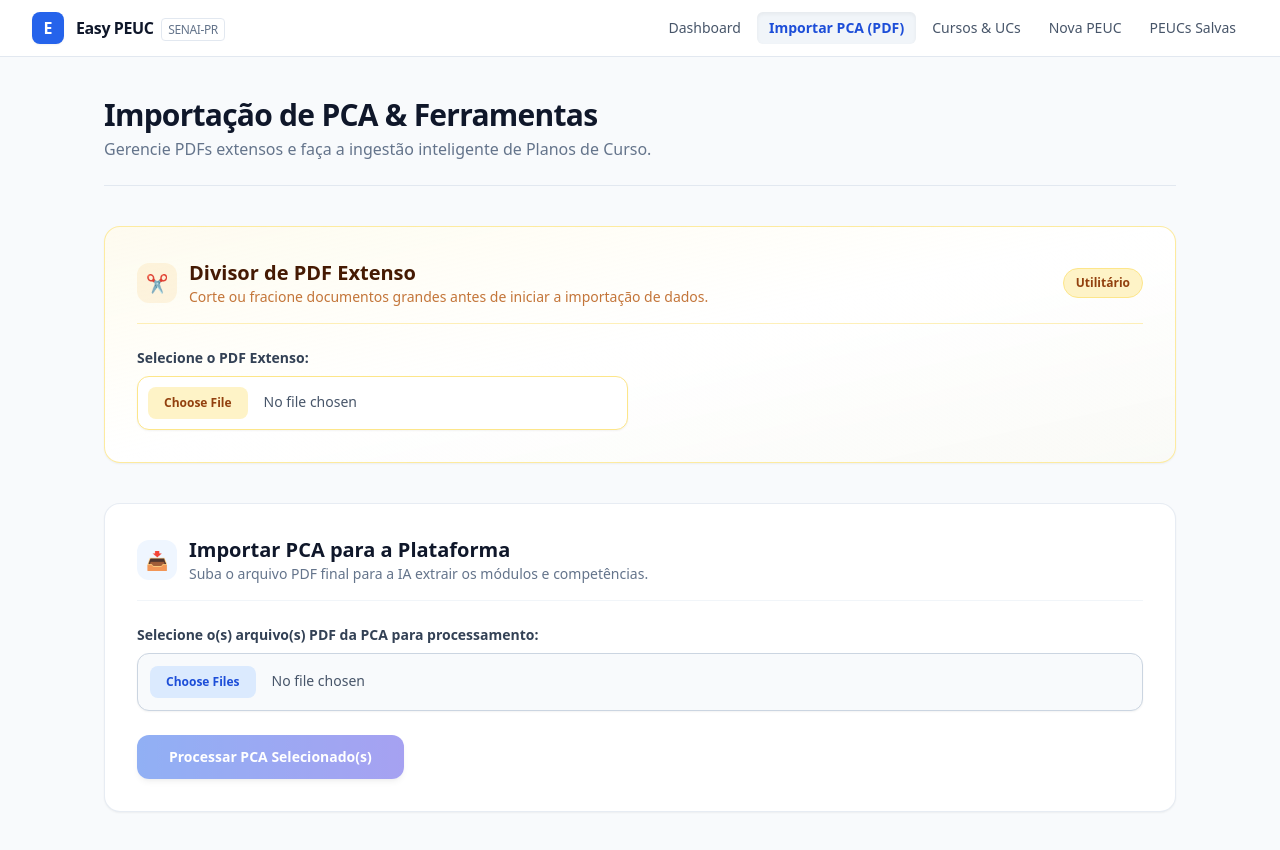
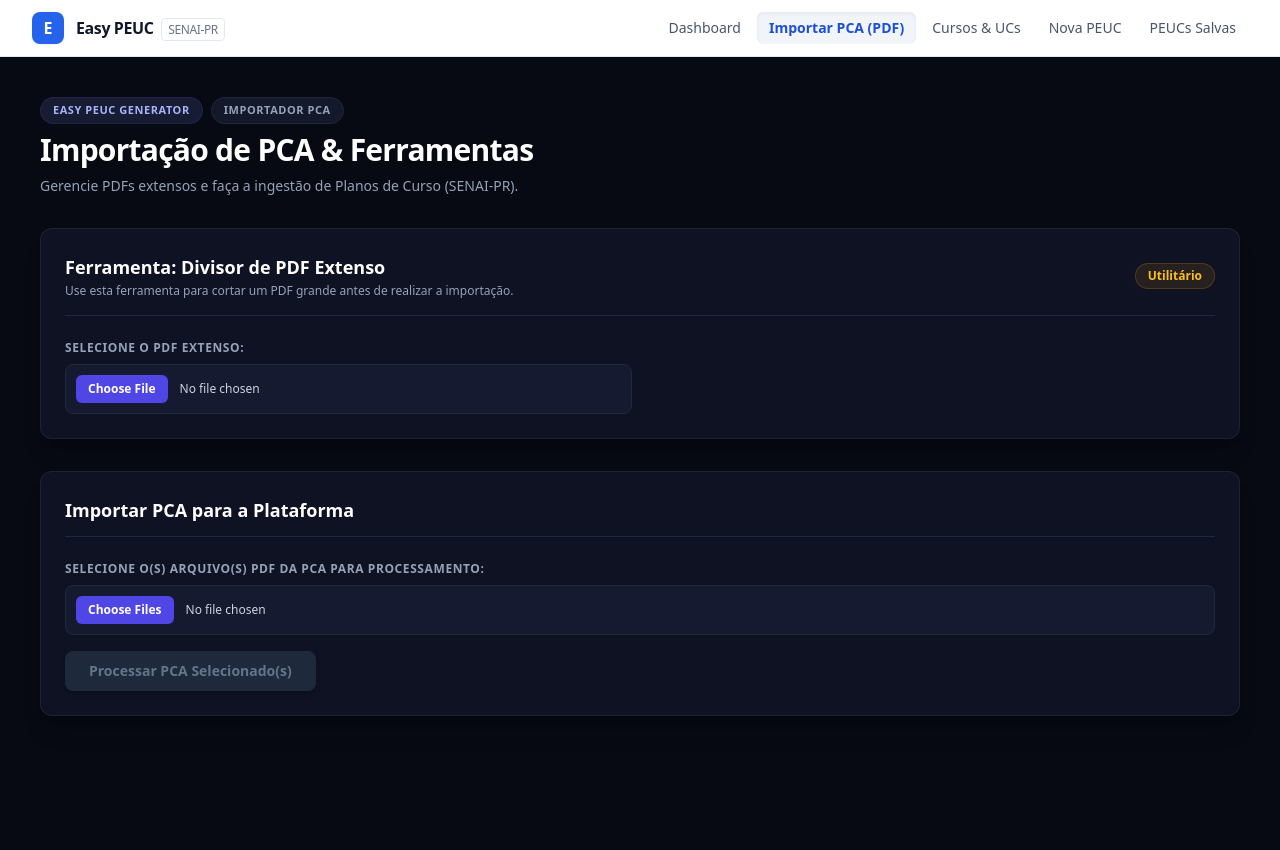
Before and after one commit to Willkmass/Easy-PEUC-Generator, a Next.js app: page /importar-pca in a window 1280 px wide. Shown: the top 850 px of the page. Built offline with nearby package versions, Linux system fonts and the light colour scheme.

Commit message:
Update page.jsx

```diff
--- a/app/importar-pca/page.jsx
+++ b/app/importar-pca/page.jsx
@@ -153,91 +153,91 @@ export default function ImportarPCAPage() {
   };
 
   return (
-    <div className="max-w-6xl mx-auto p-6 md:p-10 space-y-10">
+    <div className="min-h-screen bg-[#070913] text-slate-100 p-6 md:p-10 space-y-8">
       {/* Header Principal */}
-      <div className="flex flex-col md:flex-row md:items-center justify-between gap-4 border-b border-slate-200 pb-6">
-        <div>
-          <h1 className="text-3xl font-extrabold text-slate-900 tracking-tight">
+      <div className="space-y-2">
+        <div className="flex gap-2 mb-2">
+          <span className="text-[11px] font-bold tracking-wider uppercase bg-[#181c33] text-indigo-300 px-3 py-1 rounded-full border border-indigo-900/40">
+            EASY PEUC GENERATOR
+          </span>
+          <span className="text-[11px] font-bold tracking-wider uppercase bg-[#14182b] text-slate-400 px-3 py-1 rounded-full border border-slate-800">
+            Importador PCA
+          </span>
+        </div>
+        <h1 className="text-3xl font-black text-white tracking-tight">
           Importação de PCA & Ferramentas
         </h1>
-          <p className="text-base text-slate-500 mt-1">
-            Gerencie PDFs extensos e faça a ingestão inteligente de Planos de Curso.
+        <p className="text-sm text-slate-400">
+          Gerencie PDFs extensos e faça a ingestão de Planos de Curso (SENAI-PR).
         </p>
-        </div>
       </div>
 
       {/* FERRAMENTA DE DIVISÃO DE PDF */}
-      <div className="bg-gradient-to-br from-amber-50/80 via-white to-amber-50/30 border border-amber-200/80 rounded-2xl shadow-sm overflow-hidden transition-all">
-        <div className="p-6 md:p-8 space-y-6">
-          <div className="flex items-center justify-between border-b border-amber-200/60 pb-4">
-            <div className="flex items-center gap-3">
-              <div className="w-10 h-10 rounded-xl bg-amber-500/10 text-amber-700 flex items-center justify-center font-bold text-lg">
-                ✂️
-              </div>
+      <div className="bg-[#0f1222] border border-slate-800/80 rounded-xl p-6 space-y-6 shadow-xl">
+        <div className="flex items-center justify-between border-b border-slate-800 pb-4">
           <div>
-                <h2 className="text-xl font-bold text-amber-950">Divisor de PDF Extenso</h2>
-                <p className="text-sm text-amber-700/80">
-                  Corte ou fracione documentos grandes antes de iniciar a importação de dados.
+            <h2 className="text-lg font-bold text-white">Ferramenta: Divisor de PDF Extenso</h2>
+            <p className="text-xs text-slate-400 mt-0.5">
+              Use esta ferramenta para cortar um PDF grande antes de realizar a importação.
             </p>
           </div>
-            </div>
-            <span className="text-xs font-semibold bg-amber-100 text-amber-800 px-3 py-1.5 rounded-full border border-amber-200">
+          <span className="text-xs font-semibold bg-amber-500/10 text-amber-400 border border-amber-500/20 px-3 py-1 rounded-full">
             Utilitário
           </span>
         </div>
 
-          <div className="grid grid-cols-1 md:grid-cols-2 gap-6 items-start">
+        <div className="grid grid-cols-1 md:grid-cols-2 gap-4">
           <div>
-              <label className="block text-sm font-semibold text-slate-700 mb-2">
+            <label className="block text-xs font-semibold uppercase tracking-wider text-slate-400 mb-2">
               Selecione o PDF Extenso:
             </label>
             <input
               type="file"
               accept="application/pdf"
               onChange={handleCarregarPdfParaDividir}
-                className="block w-full text-sm text-slate-600 border border-amber-200 rounded-xl bg-white p-2.5 shadow-sm file:mr-4 file:py-2 file:px-4 file:rounded-lg file:border-0 file:text-xs file:font-semibold file:bg-amber-100 file:text-amber-800 hover:file:bg-amber-200 transition-all cursor-pointer"
+              className="block w-full text-xs text-slate-300 border border-slate-800 rounded-lg bg-[#161a30] p-2.5 file:mr-3 file:py-1.5 file:px-3 file:rounded-md file:border-0 file:text-xs file:font-semibold file:bg-indigo-600 file:text-white hover:file:bg-indigo-500 cursor-pointer"
             />
           </div>
 
           {infoPdf && (
-              <div className="bg-white p-4 rounded-xl border border-amber-200/80 shadow-sm space-y-1">
-                <p className="font-semibold text-slate-800 truncate text-sm">{infoPdf.nome}</p>
-                <p className="text-xs text-slate-500">
-                  Total de Páginas: <span className="font-bold text-amber-700 text-sm">{infoPdf.totalPaginas}</span>
+            <div className="bg-[#161a30] p-3 rounded-lg border border-slate-800 text-sm space-y-1">
+              <p className="font-bold text-white truncate">{infoPdf.nome}</p>
+              <p className="text-xs text-slate-400">
+                Total de Páginas: <span className="font-bold text-indigo-400">{infoPdf.totalPaginas}</span>
               </p>
             </div>
           )}
         </div>
 
         {infoPdf && (
-            <div className="bg-white/80 backdrop-blur-sm p-6 rounded-xl border border-amber-200/60 space-y-6 shadow-sm">
-              <div className="flex flex-wrap gap-6 border-b border-slate-100 pb-4">
-                <label className="flex items-center gap-2.5 text-sm font-semibold text-slate-700 cursor-pointer">
+          <div className="bg-[#14172b] p-4 rounded-lg border border-slate-800 space-y-4">
+            <div className="flex gap-6 border-b border-slate-800 pb-3">
+              <label className="flex items-center gap-2 text-sm text-slate-300 font-medium cursor-pointer">
                 <input
                   type="radio"
                   name="modo"
                   value="intervalo"
                   checked={modoDivisao === 'intervalo'}
                   onChange={() => setModoDivisao('intervalo')}
-                    className="w-4 h-4 text-amber-600 focus:ring-amber-500 border-slate-300"
+                  className="accent-indigo-500"
                 />
                 Extrair Intervalo Específico
               </label>
-                <label className="flex items-center gap-2.5 text-sm font-semibold text-slate-700 cursor-pointer">
+              <label className="flex items-center gap-2 text-sm text-slate-300 font-medium cursor-pointer">
                 <input
                   type="radio"
                   name="modo"
                   value="blocos"
                   checked={modoDivisao === 'blocos'}
                   onChange={() => setModoDivisao('blocos')}
-                    className="w-4 h-4 text-amber-600 focus:ring-amber-500 border-slate-300"
+                  className="accent-indigo-500"
                 />
                 Dividir em Partes Igualitárias
               </label>
             </div>
 
             {modoDivisao === 'intervalo' ? (
-                <div className="flex flex-wrap items-center gap-3 text-sm font-medium text-slate-600">
+              <div className="flex items-center gap-3 text-sm text-slate-300">
                 <span>Extrair da página</span>
                 <input
                   type="number"
@@ -245,7 +245,7 @@ export default function ImportarPCAPage() {
                   max={infoPdf.totalPaginas}
                   value={paginaInicio}
                   onChange={(e) => setPaginaInicio(e.target.value)}
-                    className="w-24 border border-slate-300 p-2 rounded-lg text-center font-semibold text-slate-800 focus:ring-2 focus:ring-amber-500 outline-none"
+                  className="w-20 bg-[#0b0d19] border border-slate-700 p-1.5 rounded text-center text-white font-semibold focus:outline-none focus:border-indigo-500"
                 />
                 <span>até a página</span>
                 <input
@@ -254,11 +254,11 @@ export default function ImportarPCAPage() {
                   max={infoPdf.totalPaginas}
                   value={paginaFim}
                   onChange={(e) => setPaginaFim(e.target.value)}
-                    className="w-24 border border-slate-300 p-2 rounded-lg text-center font-semibold text-slate-800 focus:ring-2 focus:ring-amber-500 outline-none"
+                  className="w-20 bg-[#0b0d19] border border-slate-700 p-1.5 rounded text-center text-white font-semibold focus:outline-none focus:border-indigo-500"
                 />
               </div>
             ) : (
-                <div className="flex flex-wrap items-center gap-3 text-sm font-medium text-slate-600">
+              <div className="flex items-center gap-3 text-sm text-slate-300">
                 <span>Dividir arquivo a cada</span>
                 <input
                   type="number"
@@ -266,7 +266,7 @@ export default function ImportarPCAPage() {
                   max={infoPdf.totalPaginas}
                   value={tamanhoBloco}
                   onChange={(e) => setTamanhoBloco(e.target.value)}
-                    className="w-24 border border-slate-300 p-2 rounded-lg text-center font-semibold text-slate-800 focus:ring-2 focus:ring-amber-500 outline-none"
+                  className="w-20 bg-[#0b0d19] border border-slate-700 p-1.5 rounded text-center text-white font-semibold focus:outline-none focus:border-indigo-500"
                 />
                 <span>páginas</span>
               </div>
@@ -275,7 +275,7 @@ export default function ImportarPCAPage() {
             <button
               onClick={handleExecutarDivisao}
               disabled={processandoPdf}
-                className="bg-gradient-to-r from-amber-600 to-amber-700 text-white px-6 py-2.5 rounded-xl text-sm font-semibold shadow-sm hover:from-amber-700 hover:to-amber-800 focus:ring-2 focus:ring-amber-500 disabled:opacity-50 transition-all cursor-pointer"
+              className="bg-indigo-600 hover:bg-indigo-500 text-white px-5 py-2 rounded-lg text-sm font-semibold disabled:bg-slate-800 disabled:text-slate-500 transition-colors"
             >
               {processandoPdf ? 'Processando Divisão...' : 'Gerar Arquivos Divididos'}
             </button>
@@ -283,19 +283,19 @@ export default function ImportarPCAPage() {
         )}
 
         {arquivosGerados.length > 0 && (
-            <div className="bg-white p-5 rounded-xl border border-amber-200/80 space-y-4 shadow-sm">
-              <h3 className="text-sm font-bold text-slate-700">Arquivos Prontos para Download:</h3>
-              <div className="grid grid-cols-1 sm:grid-cols-2 gap-3">
+          <div className="bg-[#14172b] p-4 rounded-lg border border-slate-800 space-y-3">
+            <h3 className="text-xs font-bold uppercase tracking-wider text-slate-400">Arquivos Prontos para Download:</h3>
+            <div className="grid grid-cols-1 sm:grid-cols-2 gap-2">
               {arquivosGerados.map((arq, idx) => (
-                  <div key={idx} className="flex justify-between items-center p-3 border border-slate-200 rounded-xl bg-slate-50/50 text-xs hover:border-slate-300 transition-all">
-                    <div className="pr-2">
-                      <p className="font-bold text-slate-800 truncate max-w-[200px]">{arq.nome}</p>
-                      <p className="text-slate-500 text-[11px] mt-0.5">{arq.totalPaginas} página(s)</p>
+                <div key={idx} className="flex justify-between items-center p-2.5 border border-slate-800 rounded-lg bg-[#0b0d19] text-xs">
+                  <div>
+                    <p className="font-bold text-slate-200 truncate max-w-[200px]">{arq.nome}</p>
+                    <p className="text-slate-500">{arq.totalPaginas} página(s)</p>
                   </div>
                   <a
                     href={arq.blobUrl}
                     download={arq.nome}
-                      className="bg-emerald-600 text-white px-3.5 py-1.5 rounded-lg text-xs font-semibold hover:bg-emerald-700 shadow-sm transition-all whitespace-nowrap"
+                    className="bg-emerald-600 hover:bg-emerald-500 text-white px-3 py-1.5 rounded text-xs font-bold transition-colors"
                   >
                     Baixar
                   </a>
@@ -305,23 +305,16 @@ export default function ImportarPCAPage() {
           </div>
         )}
       </div>
-      </div>
 
       {/* ÁREA DE IMPORTAÇÃO */}
-      <div className="bg-white p-6 md:p-8 rounded-2xl border border-slate-200/80 shadow-sm space-y-6">
-        <div className="flex items-center gap-3 border-b border-slate-100 pb-4">
-          <div className="w-10 h-10 rounded-xl bg-blue-50 text-blue-600 flex items-center justify-center font-bold text-lg">
-            📥
-          </div>
+      <div className="bg-[#0f1222] border border-slate-800/80 rounded-xl p-6 space-y-6 shadow-xl">
+        <h2 className="text-lg font-bold text-white border-b border-slate-800 pb-3">
+          Importar PCA para a Plataforma
+        </h2>
+
+        <form onSubmit={handleEnviarParaApi} className="space-y-4">
           <div>
-            <h2 className="text-xl font-bold text-slate-900">Importar PCA para a Plataforma</h2>
-            <p className="text-sm text-slate-500">Suba o arquivo PDF final para a IA extrair os módulos e competências.</p>
-          </div>
-        </div>
-
-        <form onSubmit={handleEnviarParaApi} className="space-y-6">
-          <div>
-            <label className="block text-sm font-semibold text-slate-700 mb-2">
+            <label className="block text-xs font-semibold uppercase tracking-wider text-slate-400 mb-2">
               Selecione o(s) arquivo(s) PDF da PCA para processamento:
             </label>
             <input
@@ -330,59 +323,57 @@ export default function ImportarPCAPage() {
               multiple
               onChange={(e) => setArquivosImportacao(e.target.files)}
               disabled={carregandoImportacao}
-              className="block w-full text-sm text-slate-600 border border-slate-300 rounded-xl bg-slate-50 p-3 shadow-sm file:mr-4 file:py-2 file:px-4 file:rounded-lg file:border-0 file:text-xs file:font-semibold file:bg-blue-100 file:text-blue-700 hover:file:bg-blue-200 transition-all cursor-pointer disabled:opacity-50"
+              className="block w-full text-xs text-slate-300 border border-slate-800 rounded-lg bg-[#161a30] p-2.5 file:mr-3 file:py-1.5 file:px-3 file:rounded-md file:border-0 file:text-xs file:font-semibold file:bg-indigo-600 file:text-white hover:file:bg-indigo-500 cursor-pointer disabled:opacity-50"
             />
           </div>
 
           <button
             type="submit"
             disabled={carregandoImportacao || !arquivosImportacao || arquivosImportacao.length === 0}
-            className="w-full sm:w-auto bg-gradient-to-r from-blue-600 to-indigo-600 text-white px-8 py-3 rounded-xl font-semibold text-sm shadow-md hover:from-blue-700 hover:to-indigo-700 focus:ring-2 focus:ring-blue-500 disabled:opacity-50 transition-all cursor-pointer"
+            className="bg-indigo-600 hover:bg-indigo-500 text-white px-6 py-2.5 rounded-lg font-bold text-sm disabled:bg-slate-800 disabled:text-slate-500 transition-colors shadow-md"
           >
             {carregandoImportacao ? 'Extraindo Dados via Gemini...' : 'Processar PCA Selecionado(s)'}
           </button>
         </form>
 
         {erroImportacao && (
-          <div className="p-4 bg-red-50 text-red-700 border border-red-200 rounded-xl text-sm font-medium">
+          <div className="p-3 bg-red-950/40 text-red-300 border border-red-800/60 rounded-lg text-sm font-medium">
             {erroImportacao}
           </div>
         )}
 
         {resultadoExtracao && (
-          <div className="mt-8 border border-emerald-200 p-6 rounded-2xl bg-emerald-50/40 space-y-6 shadow-sm">
-            <div className="flex flex-col sm:flex-row sm:items-center justify-between gap-3 border-b border-emerald-200/60 pb-4">
-              <h3 className="text-lg font-bold text-emerald-900">
+          <div className="mt-6 border border-slate-800 p-5 rounded-xl bg-[#14172b] space-y-4">
+            <div className="flex justify-between items-center border-b border-slate-800 pb-3">
+              <h3 className="text-base font-bold text-emerald-400">
                 Curso: {resultadoExtracao.nomeCurso || 'Nome não identificado'}
               </h3>
-              <span className="self-start sm:self-auto text-xs bg-emerald-100 text-emerald-800 font-bold px-3 py-1.5 rounded-full border border-emerald-200">
+              <span className="text-xs bg-emerald-500/10 text-emerald-400 border border-emerald-500/20 font-bold px-2.5 py-1 rounded-full">
                 Salvo com sucesso!
               </span>
             </div>
 
-            <div className="space-y-4">
-              <h4 className="font-semibold text-slate-700 text-sm">
+            <div className="space-y-3">
+              <h4 className="text-xs font-bold uppercase tracking-wider text-slate-400">
                 Unidades Curriculares ({resultadoExtracao.unidadesCurriculares?.length || 0}):
               </h4>
-              <div className="space-y-3">
               {resultadoExtracao.unidadesCurriculares?.map((uc, idx) => (
-                  <div key={idx} className="bg-white p-5 rounded-xl border border-slate-200/80 shadow-sm space-y-2">
-                    <p className="font-bold text-slate-800 text-base">
-                      {uc.nomeUc} {uc.cargaHoraria && <span className="text-sm font-semibold text-blue-600">({uc.cargaHoraria})</span>}
+                <div key={idx} className="bg-[#0b0d19] p-4 rounded-lg border border-slate-800/80 text-sm space-y-1.5">
+                  <p className="font-bold text-white text-base">
+                    {uc.nomeUc} {uc.cargaHoraria && <span className="text-xs font-semibold text-indigo-400">({uc.cargaHoraria})</span>}
                   </p>
                   {uc.capacidades?.length > 0 && (
-                      <p className="text-sm text-slate-600 leading-relaxed">
-                        <span className="font-semibold text-slate-800">Capacidades:</span> {uc.capacidades.join('; ')}
+                    <p className="text-xs text-slate-300 leading-relaxed">
+                      <span className="font-semibold text-slate-400">Capacidades:</span> {uc.capacidades.join('; ')}
                     </p>
                   )}
                   {uc.conhecimentos?.length > 0 && (
-                      <p className="text-sm text-slate-600 leading-relaxed">
-                        <span className="font-semibold text-slate-800">Conhecimentos:</span> {uc.conhecimentos.join('; ')}
+                    <p className="text-xs text-slate-300 leading-relaxed">
+                      <span className="font-semibold text-slate-400">Conhecimentos:</span> {uc.conhecimentos.join('; ')}
                     </p>
                   )}
                 </div>
               ))}
-              </div>
             </div>
           </div>
         )}
```
Lines whose indentation alone changed are shown as unchanged.
